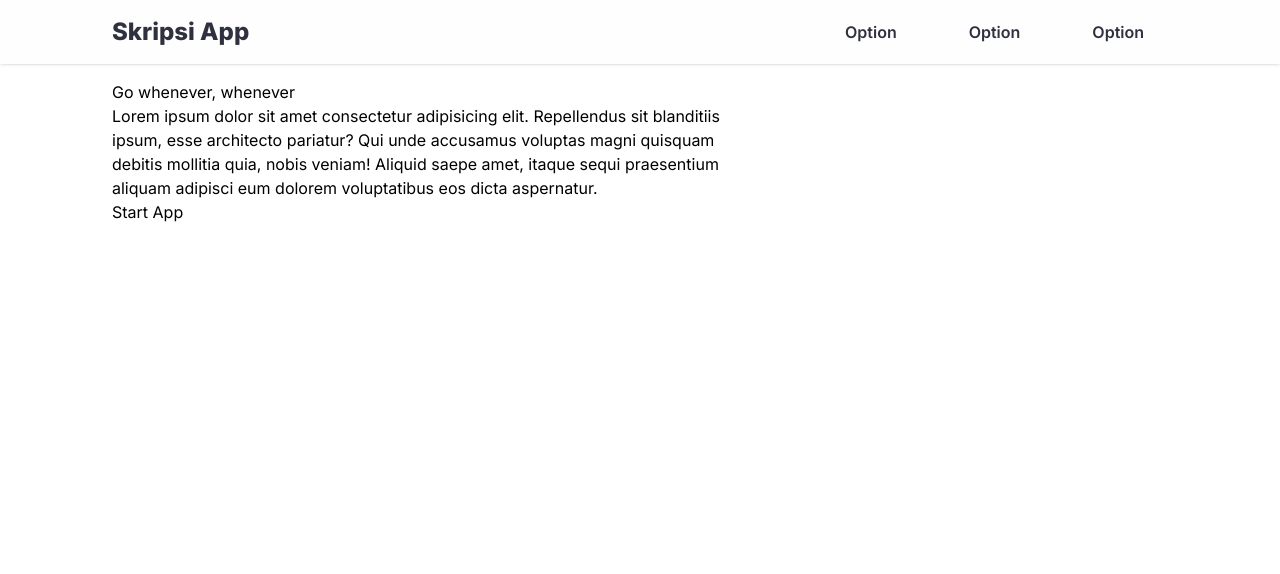
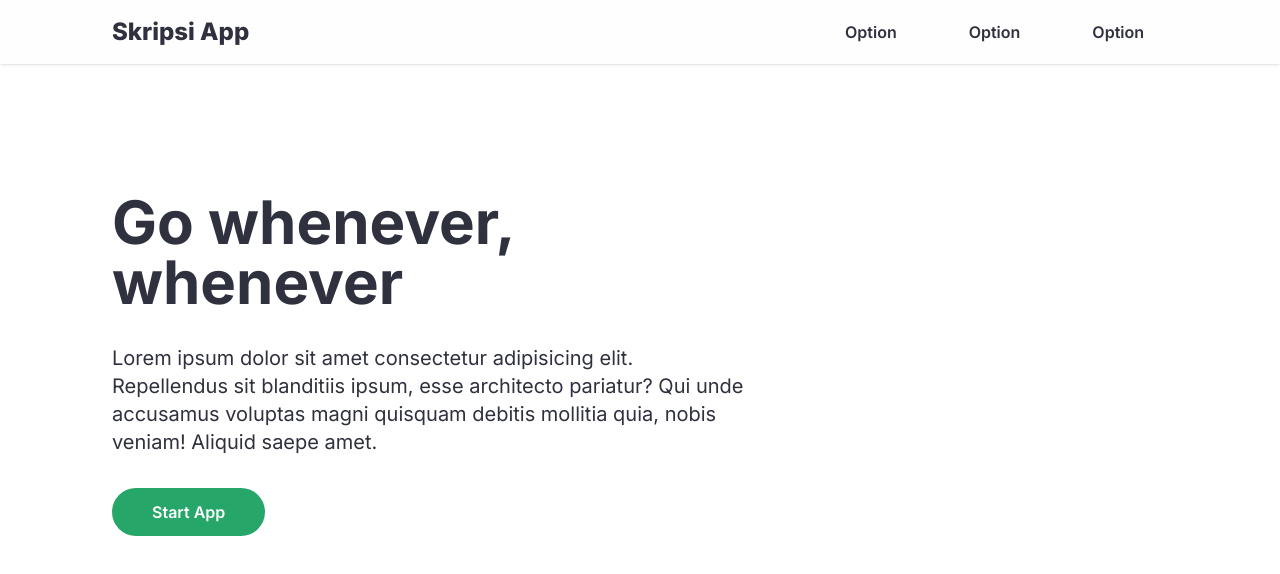
Before and after one commit to eldrians/app-s-axel, a Next.js app: page / in a window 1280 px wide. Shown: the top 574 px of the page. Built offline with nearby package versions, Linux system fonts and the light colour scheme.

Commit message:
app(skripsi): added Hero component

```diff
--- a/components/Hero.tsx
+++ b/components/Hero.tsx
@@ -1,15 +1,15 @@
 const Hero = () => {
   return (
-    <div>
-      <h1>Go whenever, whenever</h1>
-      <h2>
+    <div className="py-28 text-darkApp">
+      <h1 className="text-6xl font-bold">Go whenever, whenever</h1>
+      <p className="text-xl my-8">
         Lorem ipsum dolor sit amet consectetur adipisicing elit. Repellendus sit
         blanditiis ipsum, esse architecto pariatur? Qui unde accusamus voluptas
-        magni quisquam debitis mollitia quia, nobis veniam! Aliquid saepe amet,
-        itaque sequi praesentium aliquam adipisci eum dolorem voluptatibus eos
-        dicta aspernatur.
-      </h2>
-      <button>Start App</button>
+        magni quisquam debitis mollitia quia, nobis veniam! Aliquid saepe amet.
+      </p>
+      <button className="py-3 px-10 bg-greenApp hover:bg-darkGreenApp rounded-full">
+        <span className="text-whiteApp font-semibold">Start App</span>
+      </button>
     </div>
   );
 };
--- a/tailwind.config.ts
+++ b/tailwind.config.ts
@@ -11,6 +11,8 @@ module.exports = {
         whiteApp: "#FEFEFE",
         darkApp: "#2F313F",
         lightGreyApp: "#ebecee",
+        greenApp: "#26A668",
+        darkGreenApp: "#1F8252",
         redRagdalion: "#DC3F36",
         blueRagdalion: "#1EBBD6",
         yellowRagdalion: "#F1910C",
```
